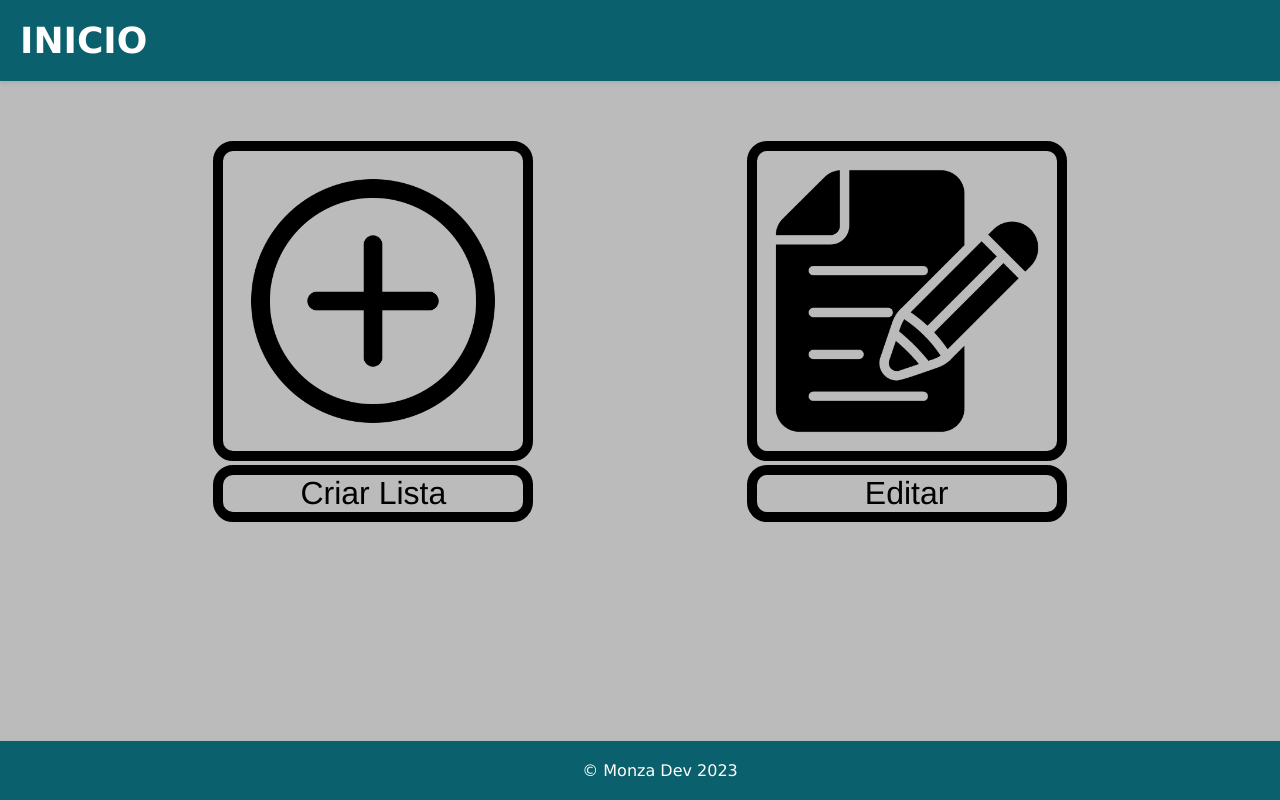
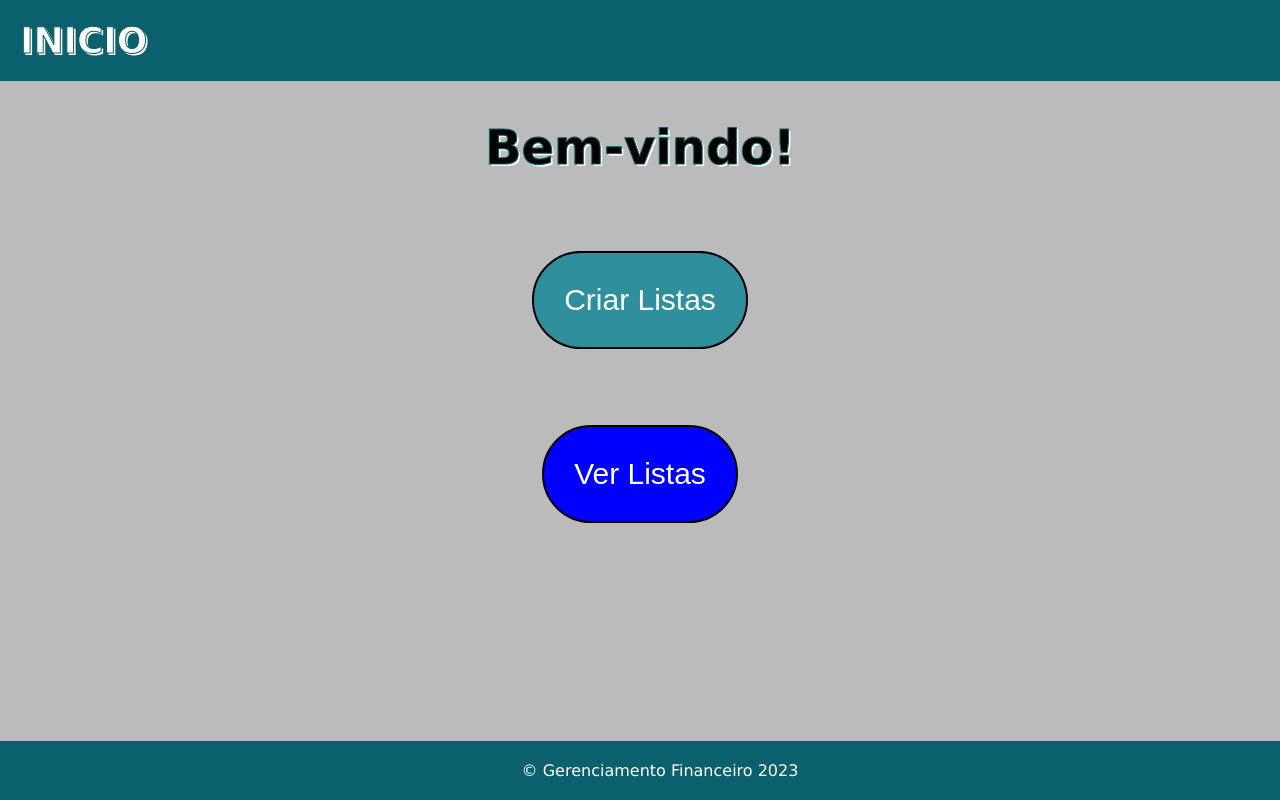
Before and after one commit to MoisesAvilar/gerenciamento_financeiro, a Django app: page / in a window 1280 px wide. Run offline with Django 4.2, Linux system fonts and the light colour scheme.

Commit message:
Alterações no frontend e alguns reajustes

```diff
--- a/cria_lista/templates/cria_lista/index.html
+++ b/cria_lista/templates/cria_lista/index.html
@@ -6,20 +6,15 @@
 {% endblock %}
 
 {% block content %}
+<div class="menu">
+    <h1>Bem-vindo!</h1>
+    <a href="{% url 'cria_lista:criando_lista' %}">
+        <button id="add">Criar Listas</button>
+    </a>
+    <a href="{% url 'cria_lista:ver_listas' %}">
+        <button id="show">Ver Listas</button>
+    </a>
 
-<div class="menu">
-    <div class="img-criar">
-        <a href="{% url 'cria_lista:criando_lista' %}">
-            <img src="media/criar.png" alt="criar">
-            <p class="img-label">Criar Lista</p>
-        </a>
-    </div>
-    <div class="img-editar">
-        <a href="{% url 'cria_lista:editar' %}">
-            <img src="media/editar.png" alt="editar">
-            <p class="img-label">Editar</p>
-        </a>
-    </div>
 </div>
 
 {% endblock %}
--- a/cria_lista/templates/css/selection_style.css
+++ b/cria_lista/templates/css/selection_style.css
@@ -4,8 +4,16 @@
     --cor1: #0a606c;
     --cor2: #bbbbbb;
     --cor3: #cac3c3;
+    --cor4: #000000;
+    --cor5: #ffffff;
+    --cor6: #2b2b2b;
+    --cor7: #8d8d8d;
+    --cor8: #4e4e4e;
+    --cor-add: #2f8f9c;
+    --cor-edit: #0000ff;
+    --cor-delete: #8d1e1e;
     --fonte-cabeçalho: Verdana, Helvetica, sans-serif;
-    --fonte-paragrafos: Helvetica, Verdana, sans-serif;
+    --fonte-paragrafos: 'Gill Sans', 'Gill Sans MT', Calibri, 'Trebuchet MS', sans-serif;
 }
 
 * {
@@ -14,22 +22,42 @@
 }
 
 .menu {
-    display: flex;
-    justify-content: space-evenly;
-    margin-top: 60px;
-    margin-bottom: 50px;
+    display: grid;
+    justify-content: center;
+    align-items: center;
+    text-align: center;
+    height: 60vh;
+    box-sizing: border-box;
 }
 
-.img-criar img, .img-editar img {
-    text-align: center;
-    border: 10px solid black;
-    border-radius: 20px;
-    width: 300px;
+button {
+    border: 2px solid var(--cor4);
+    border-radius: 50px;
+    padding: 30px;
+    font-size: 30px;
+    transition: transform 1s;
 }
 
-.img-label {
-    text-align: center;
-    border: 10px solid black;
-    border-radius: 20px;
-    font-size: 32px;
+button:hover {
+    cursor: pointer;
+    transform: translateY(-2px);
+    border-color: var(--cor5);
 }
+
+#add {
+    background-color: var(--cor-add);
+    color: var(--cor5);
+}
+
+#show {
+    background-color: var(--cor-edit);
+    color: var(--cor5);
+}
+
+h1 {
+    -webkit-text-stroke: 1px var(--cor1);
+    font-family: var(--fonte-cabeçalho);
+    text-shadow: var(--cor5) 2px 2px;
+    font-size: 3em;
+    color: var(--cor4);
+}
--- a/cria_lista/urls.py
+++ b/cria_lista/urls.py
@@ -4,28 +4,11 @@ from cria_lista import views
 app_name = 'cria_lista'
 urlpatterns = [
      path('', views.IndexView.as_view(), name='index'),
-     path('editar/', views.EditarView.as_view(), name='editar'),
-     path('criando-lista/',
-          views.CriaListaView.as_view(), name='criando_lista'),
-     path(
-          'cadastrar-itens/<int:pk>/', views.CadastrarItensView.as_view(),
-          name='cadastrar_itens'
-          ),
-     path('ver-listas/',
-          views.VerListasView.as_view(), name='ver_listas'),
-     path('lista/<int:pk>/', views.ListaView.as_view(), name='lista'),
-     path('atualizar-lista/',
-          views.atualizar_lista_view, name='atualizar_lista'),
-     path('editar-lista/<int:lista_id>/',
-          views.editar_lista_view, name='editar_lista'),
-     path('excluir/', views.excluir_view, name='excluir'),
-     path('excluir-lista/', views.excluir_lista_view,
-          name='excluir_lista'),
-     path('confirma-excluir-lista/<pk>/', views.DeletarLista.as_view(),
-          name='confirma_excluir_lista'),
+     path('criando-lista/', views.CriaListaView.as_view(), name='criando_lista'),
+     path('cadastrar-itens/<int:pk>/', views.CadastrarItensView.as_view(), name='cadastrar_itens'),
+     path('ver-listas/', views.VerListasView.as_view(), name='ver_listas'),
+     path('editar-lista/<int:lista_id>/', views.editar_lista_view,name='editar_lista'),
+     path('confirma-excluir-lista/<pk>/', views.DeletarLista.as_view(), name='confirma_excluir_lista'),
      path('excluir-item/', views.excluir_item_view, name='excluir_item'),
-     path('confirma-excluir-item/<pk>/', views.DeletarItem.as_view(),
-          name='confirma_excluir_item'),
-     path('escolher-lista/', views.EscolherListaView.as_view(),
-          name='escolher_lista'),
+     path('confirma-excluir-item/<pk>/', views.DeletarItem.as_view(), name='confirma_excluir_item'),
 ]
--- a/cria_lista/views.py
+++ b/cria_lista/views.py
@@ -11,10 +11,6 @@ class IndexView(generic.TemplateView):
     template_name = 'cria_lista/index.html'
 
 
-class EditarView(generic.TemplateView):
-    template_name = 'cria_lista/editar.html'
-
-
 class CriaListaView(generic.CreateView):
     model = Lista
     form_class = CriaListaForm
@@ -22,22 +18,10 @@ class CriaListaView(generic.CreateView):
     success_url = reverse_lazy('cria_lista:index')
 
 
-class EscolherListaView(generic.ListView):
-    model = Lista
-    template_name = 'cria_lista/escolher_lista.html'
-    context_object_name = 'listas'
-
-
 class VerListasView(generic.ListView):
     model = Lista
     template_name = 'cria_lista/ver_listas.html'
     context_object_name = 'listas'
-
-
-class ListaView(generic.DetailView):
-    model = Lista
-    template_name = 'cria_lista/lista.html'
-    context_object_name = 'lista'
 
 
 class CadastrarItensView(generic.CreateView):
@@ -67,12 +51,6 @@ class CadastrarItensView(generic.CreateView):
         return context
 
 
-def atualizar_lista_view(request):
-    listas = Lista.objects.all()
-    return render(request, 'cria_lista/atualizar_lista.html',
-                  {'listas': listas})
-
-
 def editar_lista_view(request, lista_id):
     listas = get_object_or_404(Lista, id=lista_id)
     if request.method == 'POST':
@@ -81,16 +59,6 @@ def editar_lista_view(request, lista_id):
         listas.save()
         return redirect('cria_lista:editar_lista', lista_id=listas.id)
     return render(request, 'cria_lista/editar_lista.html',
-                  {'listas': listas})
-
-
-def excluir_view(request):
-    return render(request, 'cria_lista/excluir.html')
-
-
-def excluir_lista_view(request):
-    listas = Lista.objects.all()
-    return render(request, 'cria_lista/excluir_lista.html',
                   {'listas': listas})
 
 
--- a/financas/templates/base.html
+++ b/financas/templates/base.html
@@ -17,7 +17,7 @@
         {% endblock %}
     </main>
     <footer>
-        &copy; Monza Dev 2023
+        &copy; Gerenciamento Financeiro 2023
     </footer>
 </body>
 </html>
```
Also changed, not shown: cria_lista/templates/cria_lista/atualizar_lista.html (deleted, +0 -25 lines), cria_lista/templates/cria_lista/criando_lista.html (+7 -3 lines), cria_lista/templates/cria_lista/editar.html (+0 -12 lines), cria_lista/templates/cria_lista/escolher_lista.html (deleted, +0 -25 lines), cria_lista/templates/cria_lista/excluir.html (deleted, +0 -21 lines), cria_lista/templates/cria_lista/excluir_lista.html (deleted, +0 -20 lines), cria_lista/templates/cria_lista/lista.html (deleted, +0 -15 lines), cria_lista/templates/cria_lista/ver_listas.html (+19 -7 lines), cria_lista/templates/css/form_style.css (+13 -31 lines), cria_lista/templates/css/table_list.css (+31 -9 lines).
